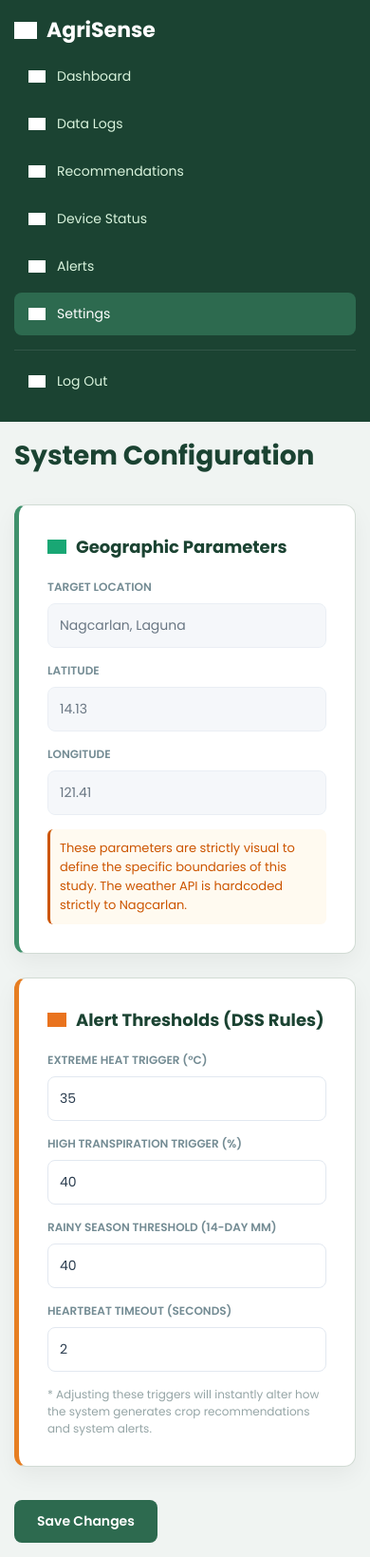
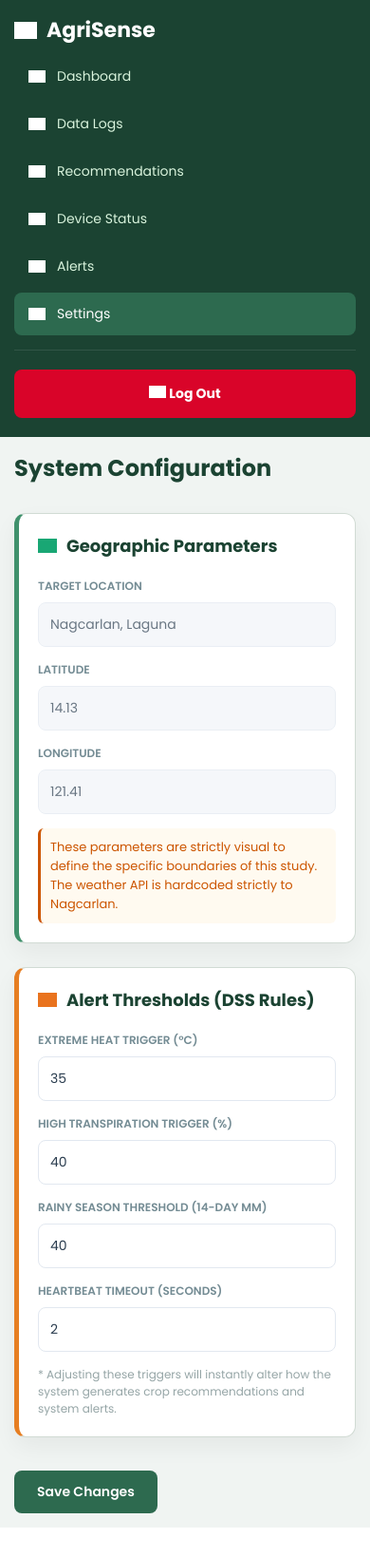
Before and after one commit to paulfrancisyramu-cmd/agrisense, a PHP site: page /settings.php in a window 390 px wide. Shown: the whole page at 95% size. After the commit the page ends 1608 px from the top, so only its background shows below. Run offline with PHP 8.4, Linux system fonts and the light colour scheme; a user stored in the database is signed in; data comes from the database, SQL or seed files in the repository; some libraries are stand-ins or nearby versions; grey boxes are pictures that could not be loaded.

Commit message:
Add files via upload

```diff
--- a/includes/crops.php
+++ b/includes/crops.php
@@ -9,7 +9,7 @@ $CROP_DATABASE = [
     [
         "name" => "Cabbage",
         "image_url" => "https://img.icons8.com/color/96/cabbage.png",
-        "ideal_temp" => [10, 24],
+        "ideal_temp" => [17, 24],
         "ideal_hum" => [60, 90],
         "seasons" => ["Wet/Rainy", "Cool Dry", "Hot Dry"]
     ],
--- a/index.php
+++ b/index.php
@@ -16,7 +16,7 @@ if ($_SERVER["REQUEST_METHOD"] == "POST") {
     $pass = $_POST['password'];
 
     // Query the database for the user (PDO)
-    $stmt = $conn->prepare("SELECT id, password FROM users WHERE username = :username");
+    $stmt = $conn->prepare("SELECT id, password, role FROM users WHERE username = :username");
     $stmt->execute([':username' => $user]);
     $data = $stmt->fetch();
 
@@ -24,6 +24,7 @@ if ($_SERVER["REQUEST_METHOD"] == "POST") {
         // Compare passwords
         if ($pass === $data['password']) {
             $_SESSION['user_id'] = $data['id'];
+            $_SESSION['role'] = $data['role'];
             header("Location: dashboard.php");
             exit();
         } else {
--- a/settings.php
+++ b/settings.php
@@ -2,6 +2,7 @@
 // settings.php
 session_start();
 if (!isset($_SESSION['user_id'])) { header("Location: index.php"); exit(); }
+if ($_SESSION['role'] !== 'admin') { header("Location: dashboard.php"); exit(); }
 include 'includes/db_connect.php';
 
 // Handle form submission to update settings
--- a/static/style.css
+++ b/static/style.css
@@ -137,10 +137,45 @@
         width: 100% !important;
     }
 
+    /* Improve card padding on mobile */
+    .card {
+        padding: 20px !important;
+    }
+
+    .settings-group {
+        padding: 20px !important;
+    }
+
+    /* Header adjustments */
+    .header {
+        flex-direction: column !important;
+        align-items: flex-start !important;
+        gap: 10px !important;
+    }
+
+    .header h1 {
+        font-size: 24px !important;
+    }
+
     /* 4. Fix Logout visibility */
     .sidebar-bottom {
         margin-top: 15px !important;
         padding-top: 10px !important;
         border-top: 1px solid rgba(255,255,255,0.1) !important;
     }
+
+    .logout-btn {
+        background-color: #d90429 !important;
+        color: white !important;
+        padding: 15px !important;
+        border-radius: 8px !important;
+        font-weight: bold !important;
+        text-align: center !important;
+        display: block !important;
+        margin-top: 10px !important;
+    }
+
+    .logout-btn:hover {
+        background-color: #b00020 !important;
+    }
 }
```
